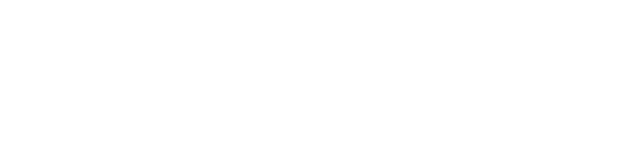
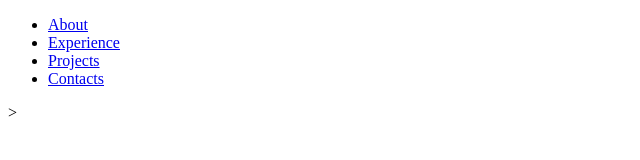
Before and after one commit to Bizwayo/portfolio, a website: page index.html in a window 1280 px wide. Shown: the whole page, without its empty margins (0-640 px from the left). Drawn offline with Linux system fonts and the light colour scheme.

Commit message:
add nav html

```diff
--- a/index.html
+++ b/index.html
@@ -6,5 +6,18 @@
 </head>
 <body>
 
+	<div>
+		<nav>
+			<div class="nav">
+				<ul>
+					<li><a href="#About"> About</a></li>
+					<li><a href="#Experience">Experience</a> </li>
+					<li><a href="#Projects">Projects</a> </li>
+					<li><a href="#Contacts">Contacts</a> </li>
+				</ul>
+			</div>>
+		</nav>
+	</div>
+
 </body>
 </html>
```
